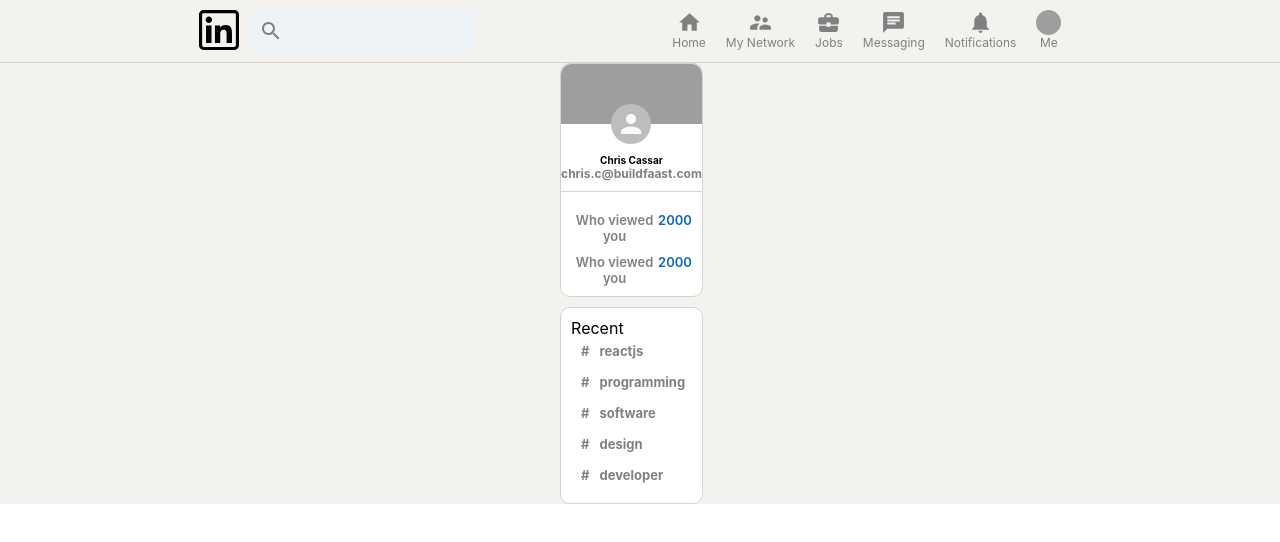
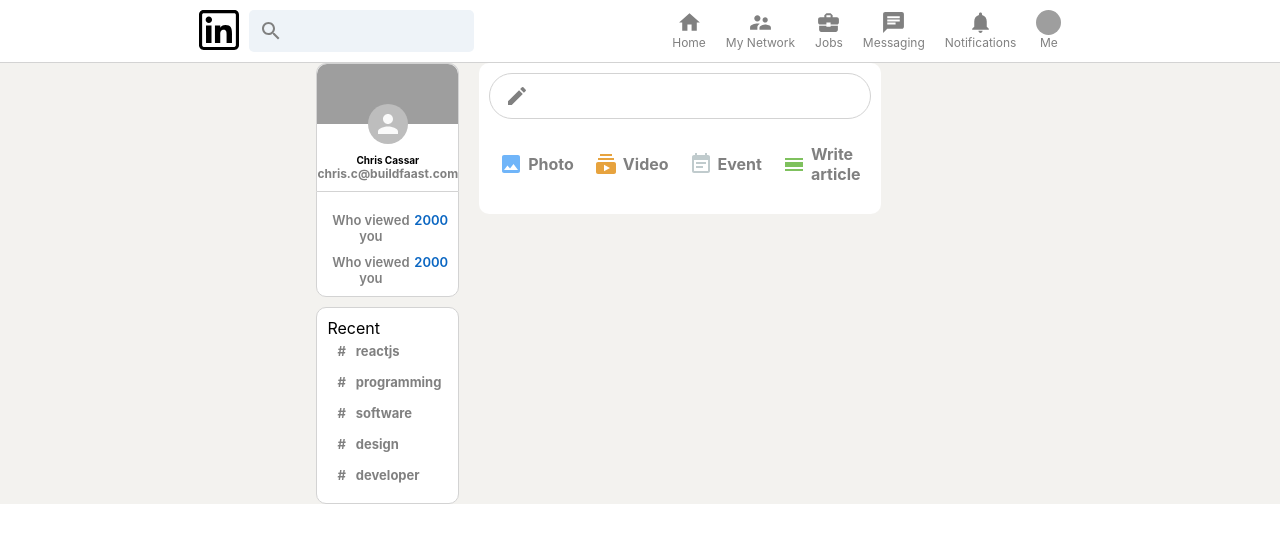
Before and after one commit to cjmcassar/linkedin-clone, a React (Create React App) app: page / in a window 1280 px wide. Shown: the top 542 px of the page. Built offline with nearby package versions, Linux system fonts and the light colour scheme; grey boxes are pictures that could not be loaded.

Commit message:
Added feed and input component

```diff
--- a/src/App.js
+++ b/src/App.js
@@ -1,5 +1,6 @@
 import React from "react";
 import "./App.css";
+import Feed from "./components/Feed";
 import Header from "./components/Header";
 import Sidebar from "./components/Sidebar";
 
@@ -12,6 +13,7 @@
       {/* App body */}
       <div className="app__body">
         <Sidebar />
+        <Feed />
         {/* Feed */}
         {/* Widgets */}
       </div>
--- /dev/null
+++ b/src/components/Feed.js
@@ -0,0 +1,36 @@
+import React from "react";
+import "./style/Feed.css";
+import CreateIcon from "@material-ui/icons/Create";
+import ImageIcon from "@material-ui/icons/Image";
+import InputOption from "./InputOption";
+import SubscriptionsIcon from "@material-ui/icons/Subscriptions";
+import EventNoteIcon from "@material-ui/icons/EventNote";
+import CalendarViewDayIcon from "@material-ui/icons/CalendarViewDay";
+
+function Feed() {
+  return (
+    <div className="feed">
+      <div className="feed__inputContainer">
+        <div className="feed__input">
+          <CreateIcon />
+          <form>
+            <input type="text" />
+            <button type="submit">Send</button>
+          </form>
+        </div>
+        <div className="feed__inputOptions">
+          <InputOption Icon={ImageIcon} title="Photo" color="#70B5F9" />
+          <InputOption Icon={SubscriptionsIcon} title="Video" color="#E7A33E" />
+          <InputOption Icon={EventNoteIcon} title="Event" color="#C0CBCD" />
+          <InputOption
+            Icon={CalendarViewDayIcon}
+            title="Write article"
+            color="#7FC15E"
+          />
+        </div>
+      </div>
+    </div>
+  );
+}
+
+export default Feed;
--- /dev/null
+++ b/src/components/InputOption.js
@@ -0,0 +1,13 @@
+import React from "react";
+import "./style/InputOption.css";
+
+function InputOption({ Icon, title, color }) {
+  return (
+    <div className="inputOption">
+      <Icon style={{ color: color }} />
+      <h4>{title}</h4>
+    </div>
+  );
+}
+
+export default InputOption;
--- /dev/null
+++ b/src/components/style/Feed.css
@@ -0,0 +1,43 @@
+.feed {
+  flex: 0.6;
+  margin: 0 20px;
+}
+
+.feed__inputContainer {
+  background-color: white;
+  padding: 10px;
+  padding-bottom: 20px;
+  border-radius: 10px;
+  margin-bottom: 20px;
+}
+
+.feed__input {
+  border: 1px solid lightgray;
+  border-radius: 30px;
+  display: flex;
+  padding: 10px;
+  color: gray;
+  padding-left: 15px;
+}
+
+.feed__input > form {
+  display: flex;
+  width: 100%;
+}
+
+.feed__input > form > input {
+  border: none;
+  flex: 1;
+  margin-left: 10px;
+  outline-width: 0;
+  font-weight: 600;
+}
+
+.feed__input > form > button {
+  display: none;
+}
+
+.feed__inputOptions {
+  display: flex;
+  justify-content: space-evenly;
+}
--- a/src/components/style/Header.css
+++ b/src/components/style/Header.css
@@ -2,6 +2,7 @@
   position: sticky;
   top: 0;
   display: flex;
+  background-color: white;
   justify-content: space-evenly;
   border-bottom: 0.1px solid lightgray;
   padding-top: 10px;
--- /dev/null
+++ b/src/components/style/InputOption.css
@@ -0,0 +1,17 @@
+.inputOption {
+  display: flex;
+  align-items: center;
+  margin-top: 15px;
+  color: gray;
+  padding: 10px;
+  cursor: pointer;
+}
+
+.inputOption:hover {
+  background-color: whitesmoke;
+  border-radius: 10px;
+}
+
+.inputOption > h4 {
+  margin-left: 5px;
+}
```
